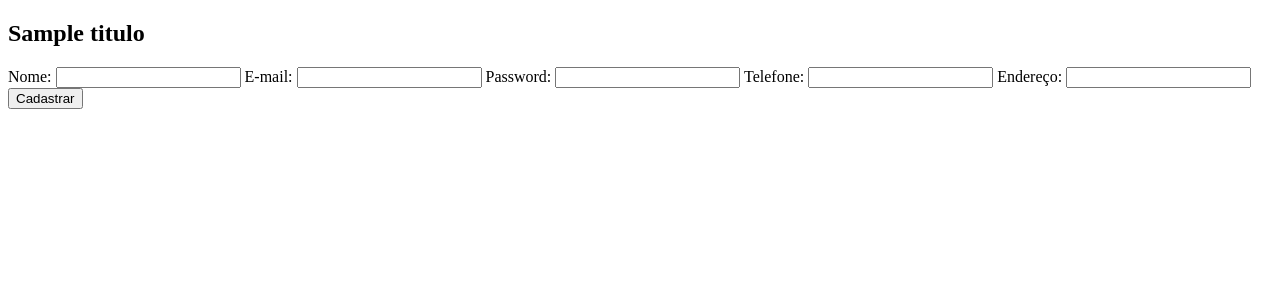
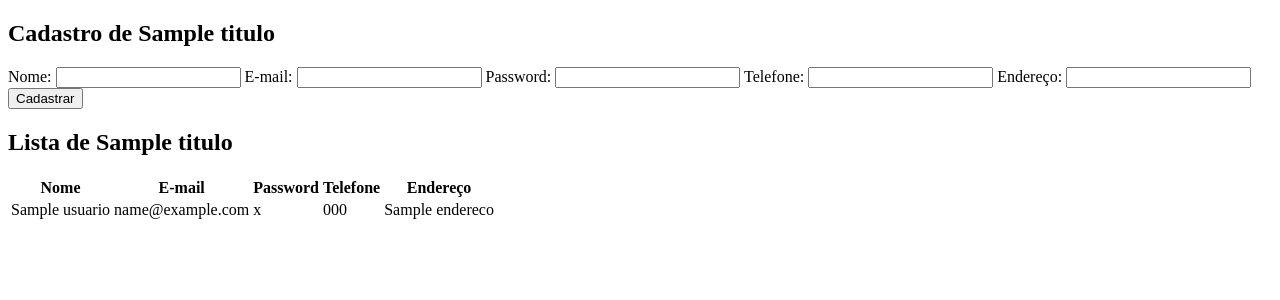
Before and after one commit to fabiokusaba/toledo-ecommerce, a Flask app: template templates/usuario.html in a window 1280 px wide. Shown: the top 300 px of the page. Run offline with Flask 3, Linux system fonts and the light colour scheme; the template is opened without the code that fills it: most values are stand-ins (such as "Sample title", 1, 10 or a date in 2020).

Commit message:
adicionado: listagem de usuários cadastrados no sistema

```diff
--- a/templates/usuario.html
+++ b/templates/usuario.html
@@ -3,10 +3,10 @@
 <head>
     <meta charset="UTF-8">
     <meta name="viewport" content="width=device-width, initial-scale=1.0">
-    <title>TrocaFácil - {{titulo}}</title>
+    <title>TrocaFácil - Cadastro de {{titulo}}</title>
 </head>
 <body>
-    <h2>{{titulo}}</h2>
+    <h2>Cadastro de {{titulo}}</h2>
 
     <form action="cadastrar_usuario" method="post">
         <label for="nome">Nome:</label>
@@ -26,5 +26,29 @@
 
         <input type="submit" value="Cadastrar">
     </form>
+
+    <h2>Lista de {{titulo}}</h2>
+    <table>
+        <thead>
+            <tr>
+                <th>Nome</th>
+                <th>E-mail</th>
+                <th>Password</th>
+                <th>Telefone</th>
+                <th>Endereço</th>
+            </tr>
+        </thead>
+        <tbody>
+            {% for usuario in usuarios %}
+                <tr>
+                    <td>{{ usuario.nome }}</td>
+                    <td>{{ usuario.email }}</td>
+                    <td>{{ usuario.password }}</td>
+                    <td>{{ usuario.telefone }}</td>
+                    <td>{{ usuario.endereco }}</td>
+                </tr>
+            {% endfor %}
+        </tbody>
+    </table>
 </body>
 </html>
```
